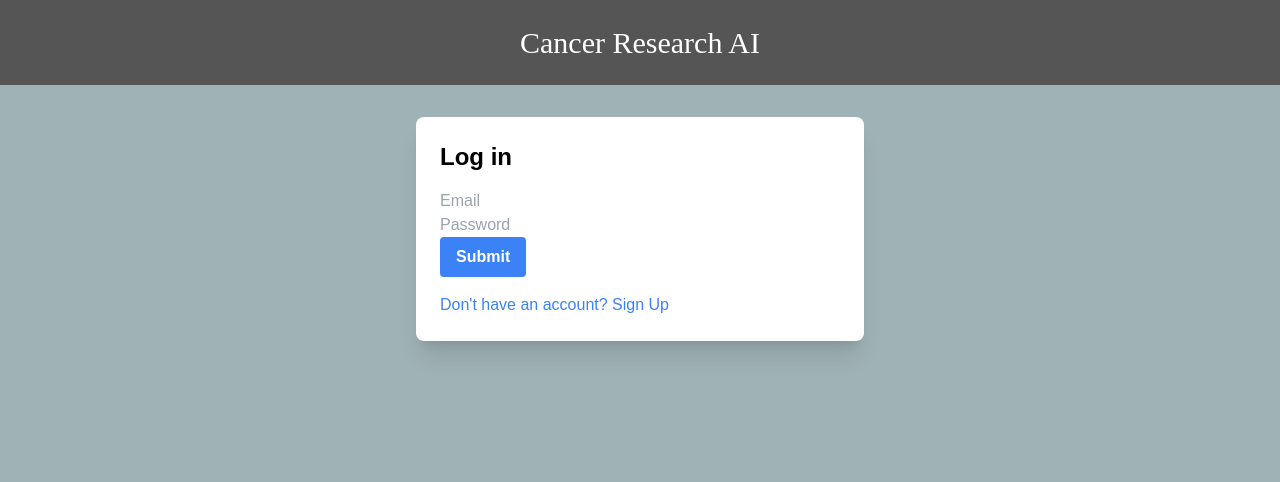
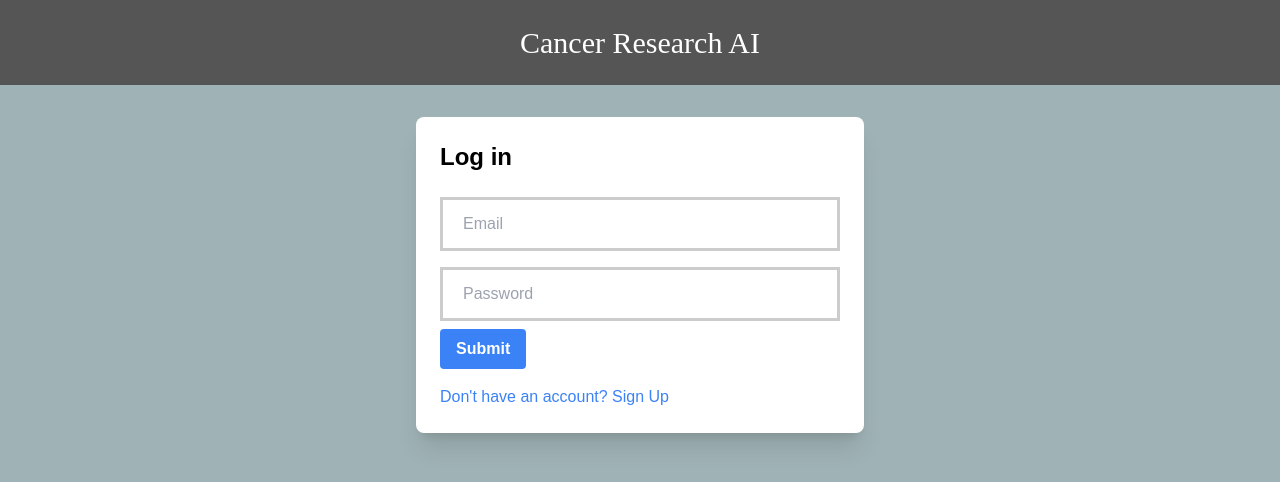
Before and after one commit to ChrisTague1/sdmay24-10, a SvelteKit app in the folder ai-cancer-ui/: page / in a window 1280 px wide. Shown: the top 482 px of the page. Built offline with nearby package versions, Linux system fonts and the light colour scheme; no server answers.

Commit message:
Update +page.svelte

```diff
--- a/ai-cancer-ui/src/routes/(login)/+page.svelte
+++ b/ai-cancer-ui/src/routes/(login)/+page.svelte
@@ -8,7 +8,7 @@ let email = "";
 let password = "";
 let confirmPassword = "";
 let errorMessage = "";
-
+let message = "";
 const isLoggedIn = derived(authStore, ($authStore) => !!$authStore);
 
 async function handleSubmit() {
@@ -31,11 +31,19 @@ async function handleSubmit() {
     } catch (err) {
         console.log(err);
         if (err instanceof Error) {
-            errorMessage = getErrorMessage(err.message);
+            errorMessage = err.message;
         } else {
             errorMessage = "An error occurred";
         }
     }
+}
+
+function registerStatus()
+{
+
+       register = !register;
+
+
 }
 
 function resetForm() {
@@ -46,22 +54,45 @@ function resetForm() {
     errorMessage = "";
 }
 
-function getErrorMessage(message: string) {
-    switch (message) {
-        case "Firebase: Error (auth/email-already-in-use).":
-            return "Email already in use";
-        case "Firebase: Error (auth/invalid-email).":
-            return "Invalid email";
-        case "Firebase: Password should be at least 6 characters (auth/weak-password).":
-            return "Password must be at least 6 characters";
-        default:
-            return "Incorrect Email or Password";
-    }
-}
+// function getErrorMessage(message: String) {
+//     switch (message) {
+//         case "Firebase: Error (auth/email-already-in-use).":
+//             return "Email already in use";
+//         case "Firebase: Error (auth/invalid-email).":
+//             return "Invalid email";
+//         case "Firebase: Password should be at least 6 characters (auth/weak-password).":
+//             return "Password must be at least 6 characters";
+//         default:
+//             return "Incorrect Email or Password";
+//     }
+// }
 </script>
 
 <div class="max-w-md mx-auto mt-8 p-6 bg-white rounded-lg shadow-xl">
     <h1 class="text-2xl font-bold mb-4">{register ? "Register" : "Log in"}</h1>
+    <style>
+    input[type=email] {
+      width: 100%;
+      padding: 12px 20px;
+      margin: 8px 0;
+      box-sizing: border-box;
+      border: 3px solid #ccc;
+      -webkit-transition: 0.5s;
+      transition: 0.5s;
+      outline: none;
+    }
+
+    input[type=password] {
+      width: 100%;
+      padding: 12px 20px;
+      margin: 8px 0;
+      box-sizing: border-box;
+      border: 3px solid #ccc;
+      -webkit-transition: 0.5s;
+      transition: 0.5s;
+      outline: none;
+    }
+    </style>
     <form on:submit|preventDefault={handleSubmit}>
         <label class="text-gray-600 mb-4">
             <input bind:value={email} type="email" placeholder="Email" required />
@@ -89,6 +120,7 @@ function getErrorMessage(message: string) {
         {#if errorMessage}
             <div class="text-red-500 text-sm mb-4">{errorMessage}</div>
         {/if}
+        <div></div>
         <button
             class="bg-blue-500 hover:bg-blue-700 text-white font-bold py-2 px-4 rounded"
             type="submit"
@@ -96,7 +128,7 @@ function getErrorMessage(message: string) {
             Submit
         </button>
     </form>
-    <div class="mt-4 cursor-pointer text-blue-500" on:click={resetForm}>
+    <div class="mt-4 cursor-pointer text-blue-500" on:click={registerStatus}>
         {register ? "Already have an account? Log in" : "Don't have an account? Sign Up"}
     </div>
 </div>
```
